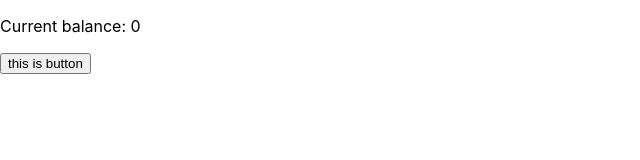
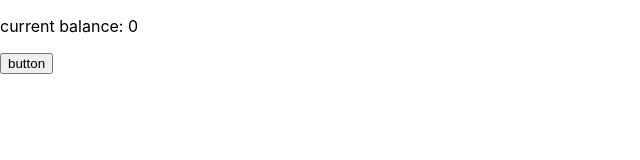
Before and after one commit to ThaiSonP/clicky, a React (Create React App) app in the folder clicky/: page / in a window 1280 px wide. Shown: the top 160 px of the page, without its empty margins (0-640 px from the left). Built offline with nearby package versions, Linux system fonts and the light colour scheme.

Commit message:
add a basic hook with useState to understand the transition from setState to useState for hooks

```diff
--- a/clicky/src/App.js
+++ b/clicky/src/App.js
@@ -1,28 +1,13 @@
-import React from 'react';
+import React, {useState} from 'react';
 
-class App extends React.Component{
-  constructor(props){
-    super(props);
-    this.state = {
-      cash:0
-    }
-  }
+const App = props =>{
+  const [cash, setCash]=useState(0);
 
-  oneUp=()=>{
-    this.setState({
-      cash: this.state.cash += 1
-    })
-  }
-
-  render(){
-    const {cash} = this.state
-  return (
-    <div className="App">
-      <p>Current balance: {cash}</p>
-      <button onClick = {this.oneUp}>this is button</button>
-    </div>
+return(
+  <div>
+    <p>current balance: {cash}</p>
+    <button onClick ={()=>setCash(cash+1)}>button</button>
+  </div>
   );
-  }
 }
-
-export default App;
+export default App
```
Also changed, not shown: clicky/src/ClassApp.js (added, +28 -0 lines).
